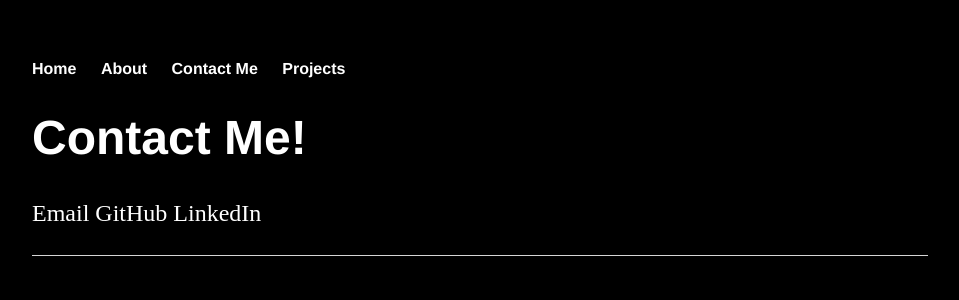
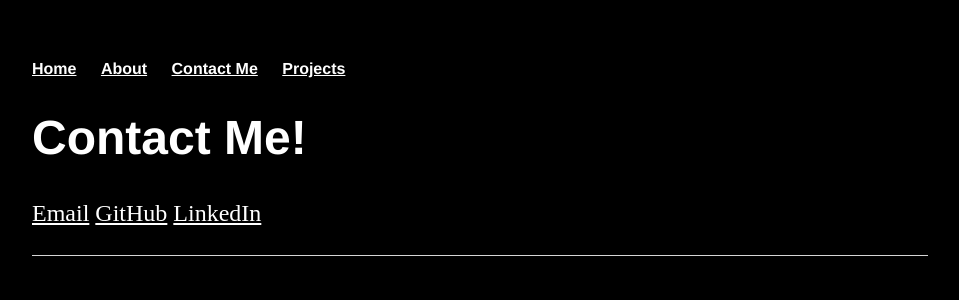
Before and after one commit to rachel-scott/rachel-scott.github.io, a Jekyll site: the page built from cv/index.html, in a window 1280 px wide. Shown: the top 300 px of the page, without its empty margins (160-1119 px from the left). Built offline with Jekyll 4.4.1, drawn with Linux system fonts in a browser that asks for light colours.

Commit message:
Update main.css

```diff
--- a/css/main.css
+++ b/css/main.css
@@ -16,12 +16,12 @@ nav ul li, footer ul li {
     color: white;
 }
 a {
-    text-decoration: none;
+    text-decoration: underline;
     color: white;
     font-style: bold;
 }
 a:hover {
-    text-decoration: underline;
+    color: blue;
 }
 h1 {
     font-size: 3em;
```
